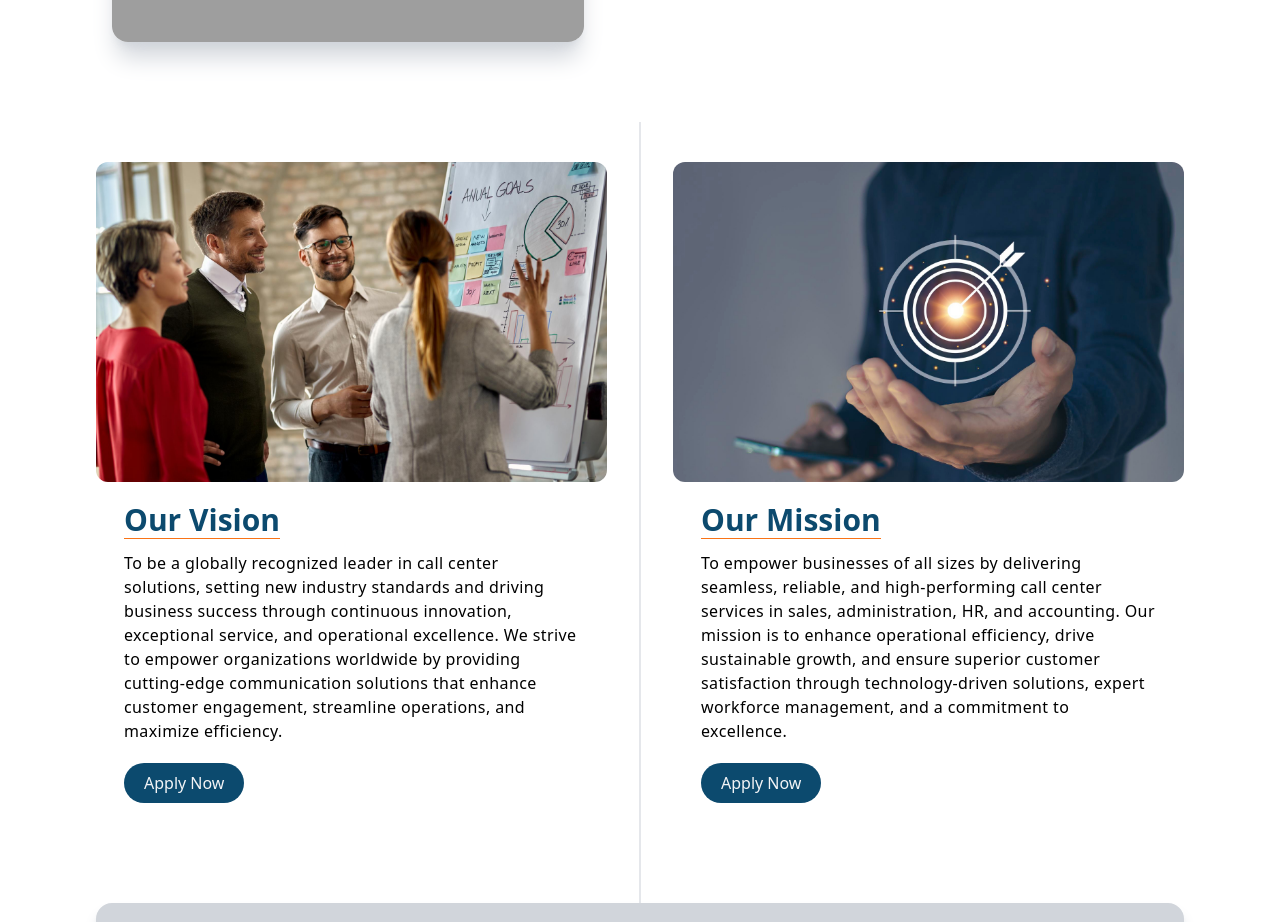
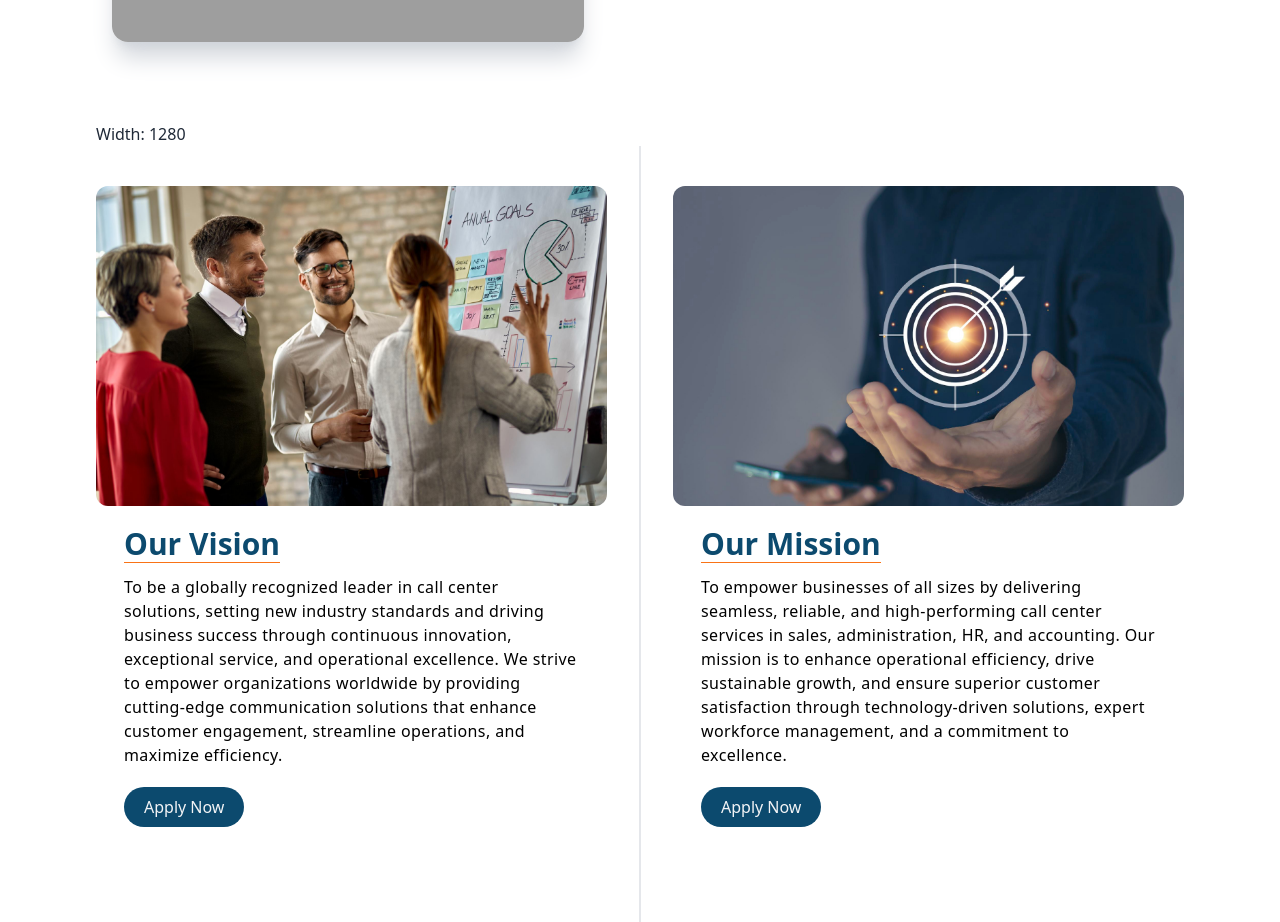
Before and after one commit to AnserShafiq/WorkHorizon, a Next.js app: page /about-us in a window 1280 px wide. Shown: the part 860-1782 px from the top of the page. Built offline with nearby package versions, Linux system fonts and the light colour scheme; grey boxes are pictures that could not be loaded.

Commit message:
March 07,2025: Working on the application page

```diff
--- a/app/ui/about-us/vision-mission.tsx
+++ b/app/ui/about-us/vision-mission.tsx
@@ -1,8 +1,14 @@
+'use client'
 import Image from "next/image"
 import Link from "next/link"
+import { useEffect, useState } from "react";
 
 export default function Vision_Mission(){
-
+    const [width, setWidth] = useState<string|number>('');
+    useEffect(() => {
+        const check = window.innerWidth
+        setWidth(check)
+    })
     const content = [
         {
             image:'/assets/about-vision.jpg',
@@ -14,8 +20,10 @@ export default function Vision_Mission(){
             description: 'To empower businesses of all sizes by delivering seamless, reliable, and high-performing call center services in sales, administration, HR, and accounting. Our mission is to enhance operational efficiency, drive sustainable growth, and ensure superior customer satisfaction through technology-driven solutions, expert workforce management, and a commitment to excellence.',
         }
     ]
+
     return(
         <div className='container w-[88%] lg:w-full' id='next'>
+            <h2 className="text-gray-800">Width: {width}</h2>
             <div className='flex flex-row flex-wrap justify-between'>
                 {
                     content.map((target, idx) =>
```
